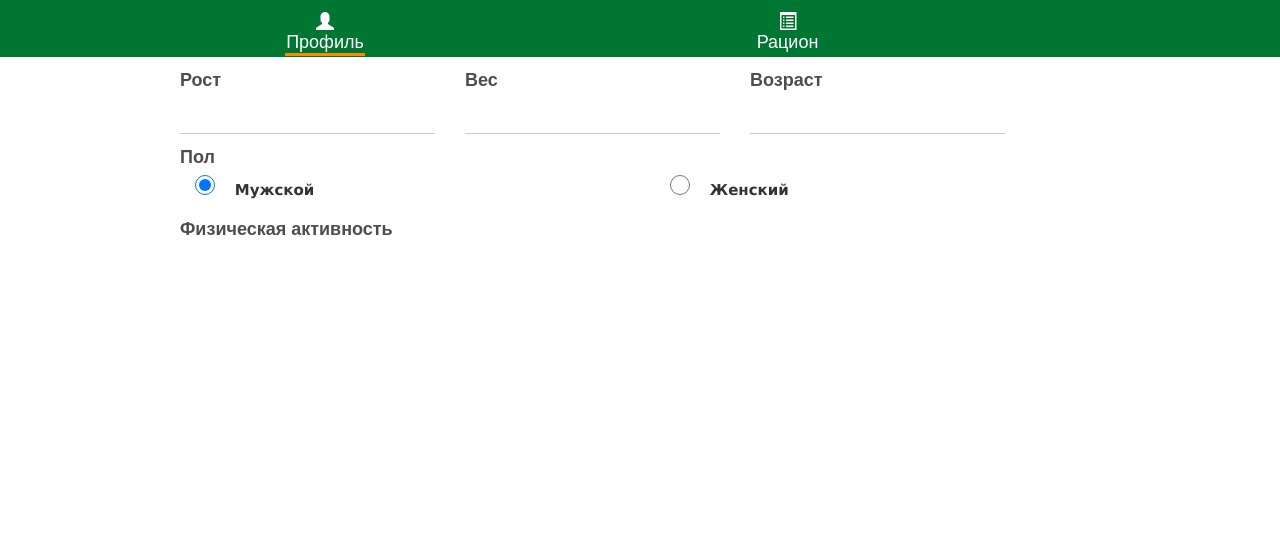
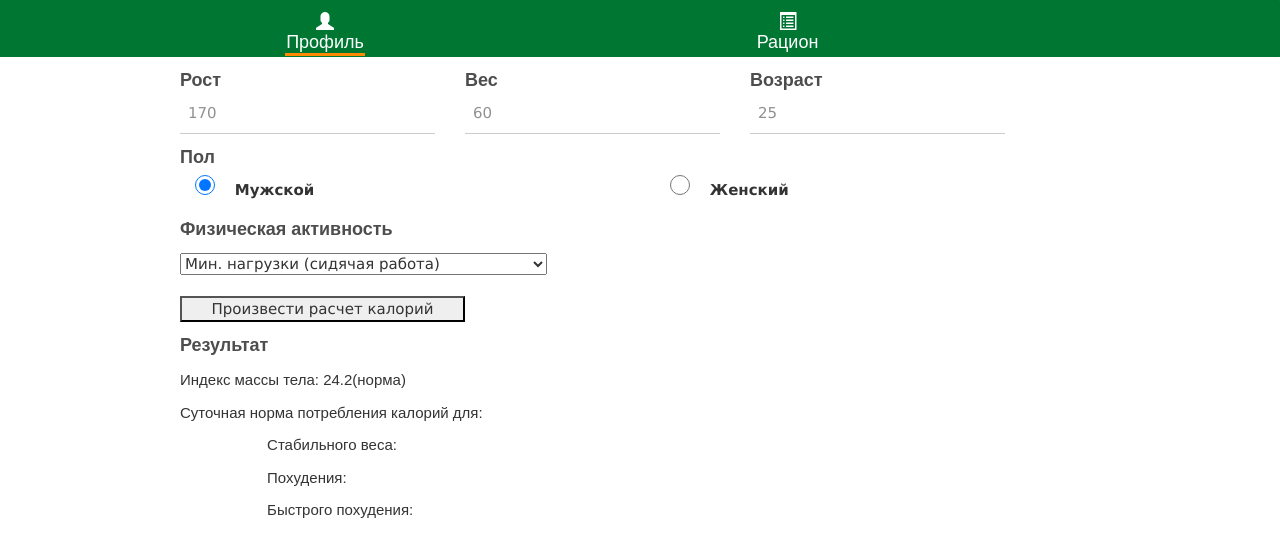
Before and after one commit to luzanikita/FitnessCalc, a plain HTML site: page index.html in a window 1280 px wide. Drawn offline with nearby package versions, Linux system fonts and the light colour scheme.

Commit message:
Add files via upload

```diff
--- a/index.html
+++ b/index.html
@@ -65,17 +65,17 @@
                 <div class='col-1'></div>
                 <div class='col-3'>
                     <div class='field'>
-                        <input id='height' class='w3-input' type='number' min='100' max='300'>
+                        <input id='height' class='w3-input' type='number' min='100' max='300' placeholder="170">
                     </div>
                 </div>
                 <div class='col-3'>
                     <div class='field'>
-                        <input id='weight' class='w3-input' type='number' min='30' max='200'>
+                        <input id='weight' class='w3-input' type='number' min='30' max='200' placeholder="60">
                     </div>
                 </div>
                 <div class='col-3'>
                     <div class='field'>
-                        <input id='age' class='w3-input' type='number' min='3' max='120'>
+                        <input id='age' class='w3-input' type='number' min='3' max='120' placeholder="25">
                     </div>
                 </div>
             </div>
@@ -103,6 +103,74 @@
                     <span class='title'>Физическая активность</span>
                 </div>
             </div>
+            <div class='row'>
+                <div class='col-1'></div>
+                <div class='col-10'>
+                    <select name="physical-activity" id="physical-activity">
+                        <option value="1.2">Мин. нагрузки (сидячая работа)</option>
+                        <option value="1.375">Легкие упражнения 1-3 раза в неделю</option>
+                        <option value="1.4625">Тренировки 4-5 раз в неделю</option>
+                        <option value="1.550">Интенсивные тренировки 4-5 раз в неделю</option>
+                        <option value="1.6375">Ежедневные тренировки</option>
+                        <option value="1.725">Ежедневные интенсивные тренировки</option>
+                        <option value="1.9">Тяжелая физическая работа</option>
+                    </select>
+                </div>
+                <div class='col-1'></div>
+            </div>
+            <div class='row'></div>
+            <div class='row'>
+                <div class='col-1'></div>
+                <div class='col-10'>
+                    <button onclick="calculate()" style="width: 285px">Произвести расчет калорий</button>
+                </div>
+                <div class='col-1'></div>
+            </div>
+
+            <div id="result">
+                <div class='row'>
+                    <div class='col-1'></div>
+                    <div class='col-11'>
+                        <span class="title">Результат</span>
+                    </div>
+                </div>
+
+                <div class='row'>
+                    <div class='col-1'></div>
+                    <div class='col-11'>
+                        <span id='bodymass'>Индекс массы тела: 24.2(норма)</span>
+                    </div>
+                </div>
+                <div class='row'>
+                    <div class='col-1'></div>
+                    <div class='col-11'>
+                        <span>Суточная норма потребления калорий для:</span>
+                            <div class='row'>
+                                <div class='col-1'></div>
+                                <div class='col-10'>
+                                    <span id="stableweight">Стабильного веса:</span>
+                                </div>
+                            </div>
+
+                            <div class='row'>
+                                <div class='col-1'></div>
+                                <div class='col-10'>
+                                    <span id="weightloss">Похудения:</span>
+                                </div>
+                            </div>
+
+                            <div class='row'>
+                                <div class='col-1'></div>
+                                <div class='col-10'>
+                                    <span id="fastweightloss">Быстрого похудения:</span>
+                                </div>
+                            </div>
+                    </div>
+                </div>
+            </div>
+
+
+
         </div>
 
         <div class='container' id='page2'>
```
